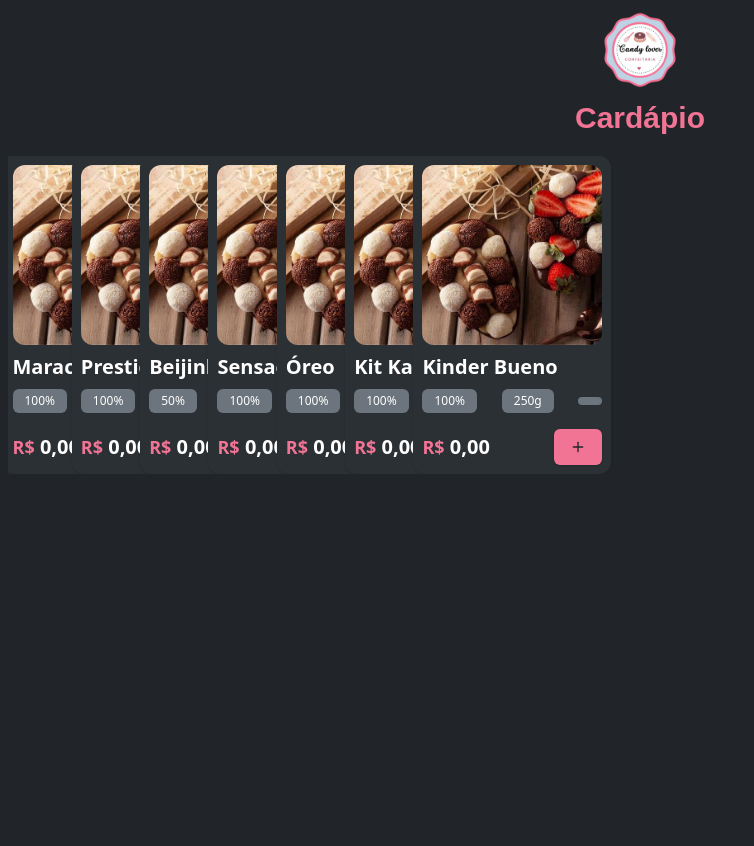
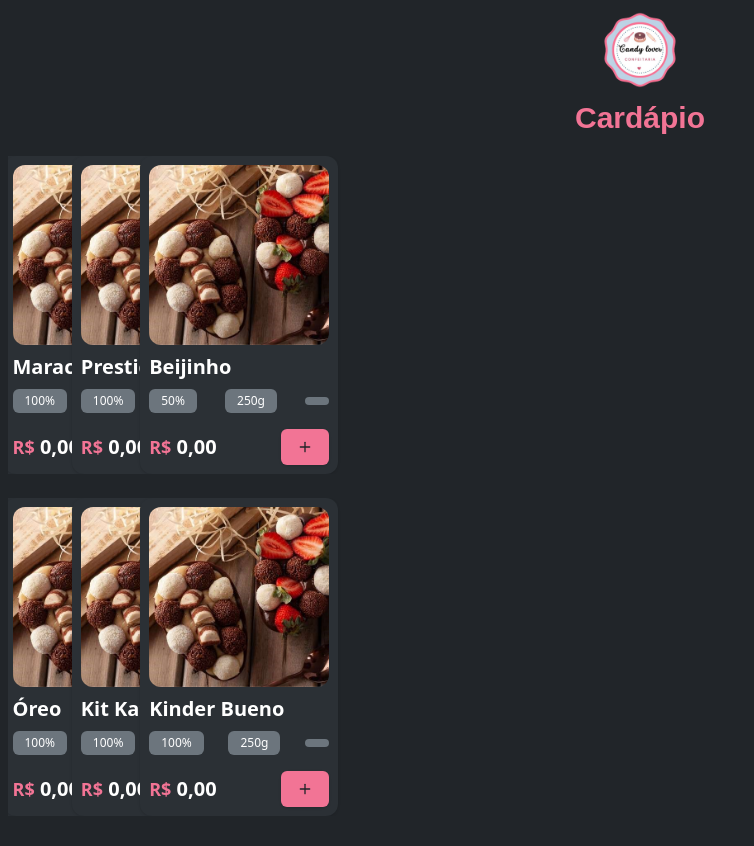
Before and after one commit to KaiqueDev1/candy, a Next.js app: page / in a window 1280 px wide. Shown: the top 846 px of the page, without its empty margins (0-754 px from the left). Built offline with nearby package versions, Linux system fonts and the light colour scheme; a web font is replaced by a local one.

Commit message:
condicionais

```diff
--- a/app/components/eggsCard.tsx
+++ b/app/components/eggsCard.tsx
@@ -1,4 +1,3 @@
- // app/components/eggsCard.tsx
 "use client";
 
 import React, { useState } from "react";
@@ -13,7 +12,8 @@
 import { Button } from "@/components/ui/button";
 import { Plus } from "lucide-react";
 import EggsCardBox from "./eggsCardBox";
- import { StaticImageData } from 'next/image';
+import { StaticImageData } from "next/image";
+
 interface EggsCardProps {
   id: string;
   name: string;
@@ -24,6 +24,7 @@
   ingredients: string;
   type: string;
   image_link: StaticImageData;
+  image_linkC?: StaticImageData;
 }
 
 const EggsCard: React.FC = () => {
@@ -40,12 +41,26 @@
     setIsModalOpen(false);
   };
 
+  // Dividir os dados em grupos de 4 itens para cada carrossel
+  const groupedEggs = eggsData.reduce<EggsCardProps[][]>(
+    (groups, egg, index) => {
+      const groupIndex = Math.floor(index / 4);
+      if (!groups[groupIndex]) {
+        groups[groupIndex] = [];
+      }
+      groups[groupIndex].push(egg);
+      return groups;
+    },
+    [],
+  );
+
   return (
     <section className="flex w-full flex-col bg-background pl-2 pt-5">
-       <div className="h-full w-full">
+      {groupedEggs.map((group, groupIndex) => (
+        <div key={groupIndex} className="mb-6 h-full w-full">
           <Carousel opts={{ align: "start" }} className="w-full">
             <CarouselContent className="w-[205px]">
-             {eggsData.map((egg) => (
+              {group.map((egg) => (
                 <CarouselItem
                   key={egg.id}
                   className="flex-center flex justify-center bg-transparent md:basis-1/2 lg:basis-1/3"
@@ -66,13 +81,13 @@
                             {egg.name}
                           </h2>
                           <div className="flex items-center justify-between">
-                           <p className="bg-third select-none rounded-md px-3 py-1 text-xs text-text">
+                            <p className="select-none rounded-md bg-third px-3 py-1 text-xs text-text">
                               {egg.bark}
                             </p>
-                           <p className="bg-third select-none rounded-md px-3 py-1 text-xs text-text">
+                            <p className="select-none rounded-md bg-third px-3 py-1 text-xs text-text">
                               {egg.grams}
                             </p>
-                           <p className="bg-third select-none rounded-md px-3 py-1 text-xs text-text">
+                            <p className="select-none rounded-md bg-third px-3 py-1 text-xs text-text">
                               {egg.type}
                             </p>
                           </div>
@@ -99,6 +114,8 @@
             </CarouselContent>
           </Carousel>
         </div>
+      ))}
+
       {isModalOpen && selectedEgg && (
         <EggsCardBox egg={selectedEgg} onClose={handleCloseModal} />
       )}
```
Lines whose indentation alone changed are shown as unchanged.
